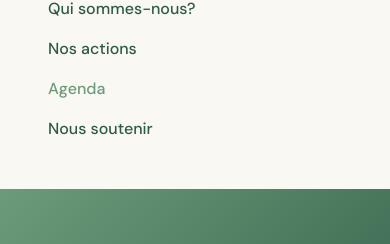
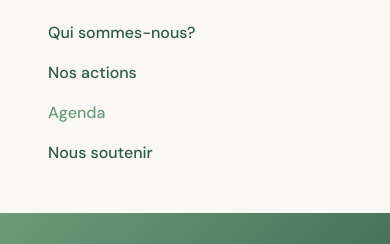
Before and after one commit to plcrodrigues/abade, a plain HTML site: page agenda.html in a window 390 px wide. Both pictures are taken after a click on the button 354 px from the left and 48 px from the top of the page. Shown: the part 75-319 px from the top of the page. Drawn offline with nearby package versions, Linux system fonts and the light colour scheme.

Commit message:
improve hamburger menu

```diff
--- a/agenda.html
+++ b/agenda.html
@@ -113,7 +113,7 @@
             </button>
         </div>
         <!-- Mobile Menu -->
-        <div id="mobile-menu" class="hidden md:hidden px-6 pb-6">
+        <div id="mobile-menu" class="hidden md:hidden px-6 pt-6 pb-6">
             <div class="flex flex-col space-y-4">
                 <a href="qui-sommes-nous.html" class="font-medium" style="color: var(--forest-deep);">Qui sommes-nous?</a>
                 <a href="nos-actions.html" class="font-medium" style="color: var(--forest-deep);">Nos actions</a>
```
Also changed, not shown: index.html (+1 -1 lines), nos-actions.html (+1 -1 lines), nous-soutenir.html (+1 -1 lines), qui-sommes-nous.html (+1 -1 lines).
